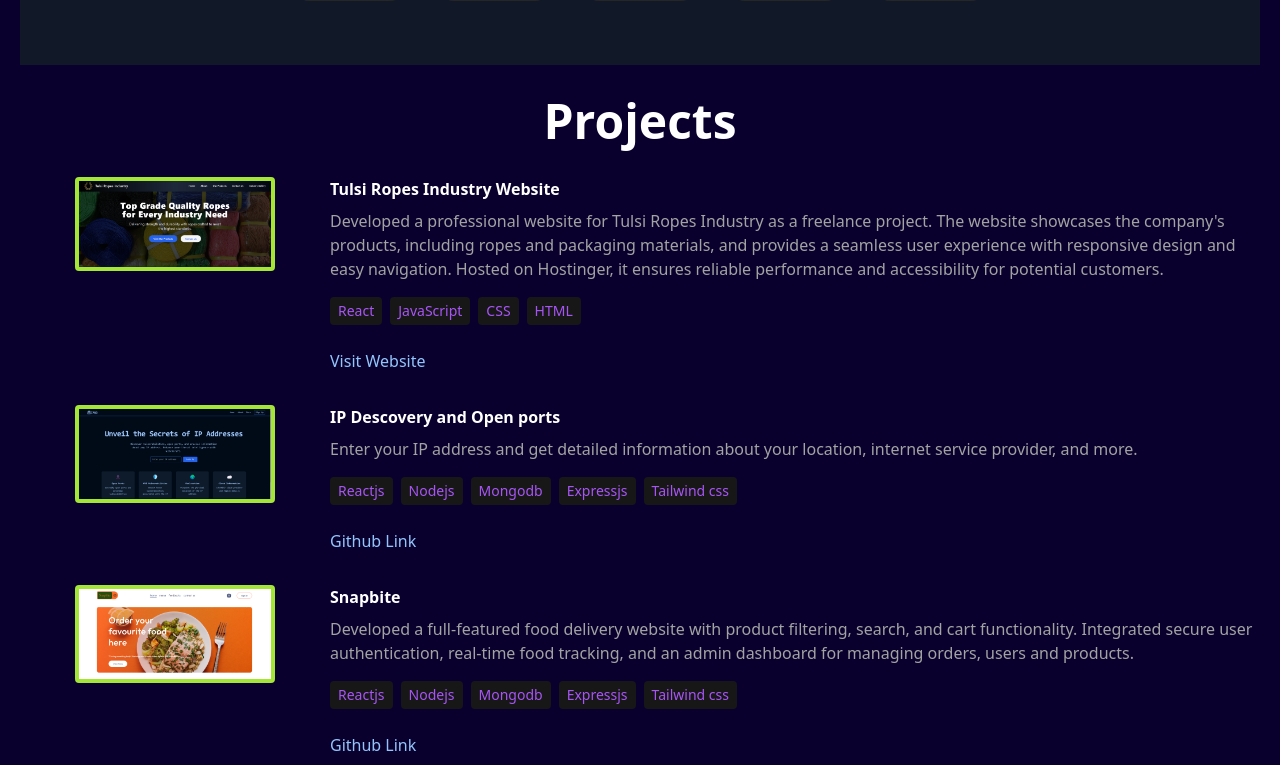
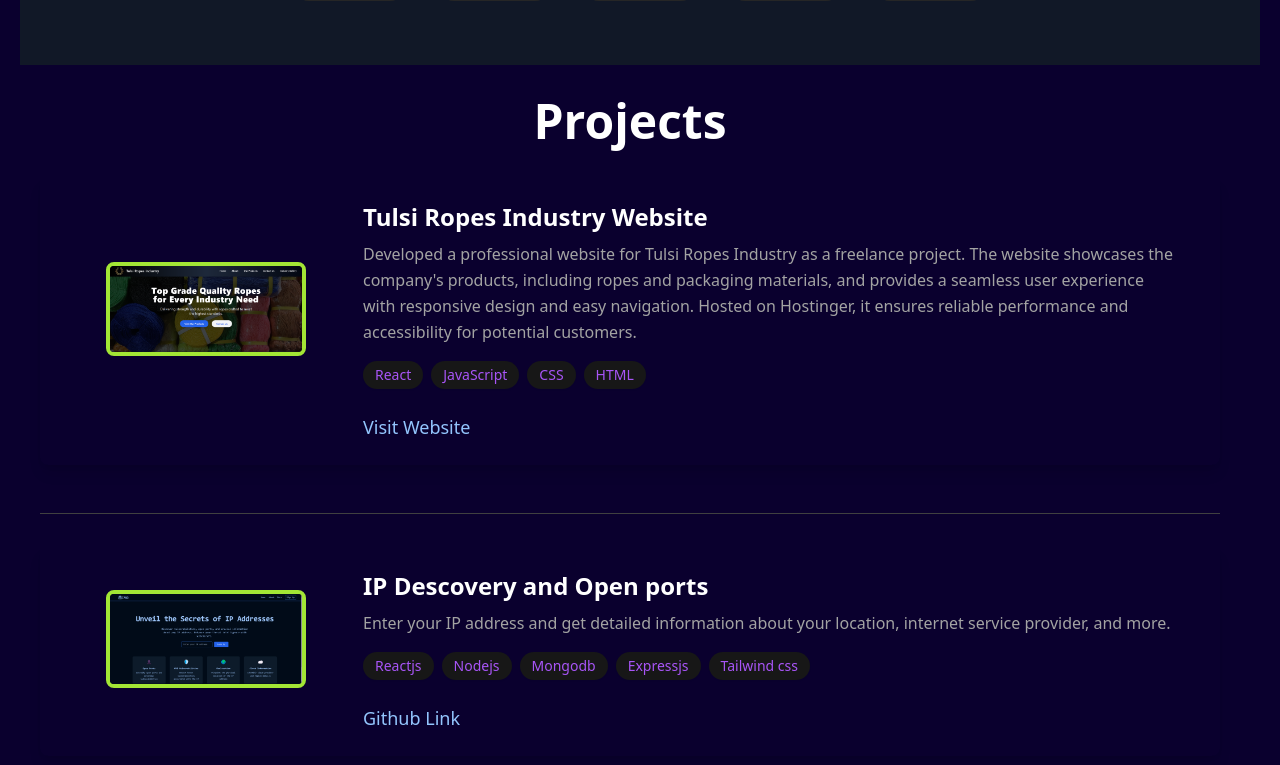
Before and after one commit to krunalvaishnav/Portfolio, a React (Create React App) app: page / in a window 1280 px wide. Shown: the part 1015-1780 px from the top of the page. Built offline with nearby package versions, Linux system fonts and the light colour scheme; the HTML template or start-up script is replaced by a standard one.

Commit message:
Update all css part

```diff
--- a/src/components/Contect/Contect.jsx
+++ b/src/components/Contect/Contect.jsx
@@ -18,24 +18,29 @@
       </p>
 
       {/* Contact Icons and Details */}
-      <div className="flex gap-8 justify-center items-center max-w-4xl mx-auto">
+      <div className="grid grid-cols-1 sm:grid-cols-2 gap-8 justify-center items-center max-w-4xl mx-auto">
         {/* Email */}
-        <div className="flex flex-col items-center space-y-2 ">
+        <div className="flex flex-col items-center space-y-2 text-center">
           <FaEnvelope className="text-blue-500 text-4xl" />
           <p className="text-sm font-medium text-yellow-400">EMAIL</p>
           <a
             href={`mailto:${CONTACT.email}`}
-            className=" text-gray-200 hover:text-blue-500 transition"
+            className="text-gray-200 hover:text-blue-500 transition"
           >
             {CONTACT.email}
           </a>
         </div>
 
         {/* Phone */}
-        <div className="flex flex-col items-center space-y-2">
+        <div className="flex flex-col items-center space-y-2 text-center">
           <FaPhone className="text-green-500 text-4xl" />
           <p className="text-sm font-medium text-yellow-400">PHONE</p>
-          <p className="hover:text-blue-500 transition">{CONTACT.phoneNo}</p>
+          <a
+            href="tel:+917043744778"
+            className="text-gray-200 hover:text-blue-500 transition"
+          >
+            {CONTACT.phoneNo}
+          </a>
         </div>
       </div>
 
--- a/src/components/Project/Project.jsx
+++ b/src/components/Project/Project.jsx
@@ -3,37 +3,47 @@
 
 function Project() {
   return (
-    <div className="mt-8">
+    <div className="mt-8 ml-5 mr-10 text-wrap">
       <h1 className="text-5xl font-bold mb-8 text-center">Projects</h1>
       <div>
         {PROJECTS.map((Project, index) => (
-          <div key={index} className="mb-8 flex flex-wrap lg:justify-center">
+          <React.Fragment key={index}>
+            <div
+              className="mb-12 flex flex-wrap lg:justify-center items-center rounded-lg p-6 shadow-lg hover:shadow-2xl hover:shadow-gray-700 transition-shadow"
+            >
+              {/* Project Image */}
               <div className="w-full sm:w-1/2 md:w-1/3 lg:w-1/4">
                 <img
                   src={Project.image}
                   width={200}
                   height={200}
                   alt={Project.title}
-                className="mb-6 rounded border-4 border-lime-400 mx-auto"
+                  className="mb-6 rounded-lg border-4 border-lime-400 mx-auto transition-transform transform hover:scale-105"
                 />
               </div>
-            <div className="w-full sm:w-1/2 md:w-2/3 lg:w-3/4">
-              <h6 className="mb-2 font-semibold">{Project.title}</h6>
-              <p className="mb-4 text-neutral-400">{Project.description}</p>
+
+              {/* Project Details */}
+              <div className="w-full sm:w-1/2 md:w-2/3 lg:w-3/4 px-4">
+                <h6 className="mb-2 text-2xl font-semibold">{Project.title}</h6>
+                <p className="mb-4 text-neutral-400 leading-relaxed">{Project.description}</p>
+
+                {/* Technologies */}
                 <div className="flex flex-wrap mb-4">
-                {Project.technologies.map((tech, index) => (
+                  {Project.technologies.map((tech, techIndex) => (
                     <span
-                    key={index}
-                    className="mr-2 mb-2 rounded bg-neutral-900 px-2 py-1 text-sm font-medium text-purple-500"
+                      key={techIndex}
+                      className="mr-2 mb-2 inline-block rounded-full bg-neutral-900 px-3 py-1 text-sm font-medium text-purple-500 shadow-sm hover:bg-purple-500 hover:text-white transition-colors"
                     >
                       {tech}
                     </span>
                   ))}
                 </div>
+
+                {/* Project Link */}
                 {Project.title === "Tulsi Ropes Industry Website" ? (
                   <a
                     href={Project.link}
-                  className="text-blue-300 hover:underline"
+                    className="text-blue-300 hover:underline text-lg font-medium"
                     target="_blank"
                     rel="noopener noreferrer"
                   >
@@ -42,7 +52,7 @@
                 ) : (
                   <a
                     href={Project.link}
-                  className="text-blue-300 hover:underline"
+                    className="text-blue-300 hover:underline text-lg font-medium"
                     target="_blank"
                     rel="noopener noreferrer"
                   >
@@ -51,6 +61,9 @@
                 )}
               </div>
             </div>
+            {/* Divider Between Projects */}
+            {index < PROJECTS.length - 1 && <hr className="border-t border-neutral-700 my-8" />}
+          </React.Fragment>
         ))}
       </div>
     </div>
--- a/src/components/Skills/Skills.jsx
+++ b/src/components/Skills/Skills.jsx
@@ -10,46 +10,26 @@
     <div className="flex flex-col justify-center items-center bg-gradient-to-b from-gray-900 to-gray-900 text-white py-16 px-6">
       <h1 className="text-4xl sm:text-5xl mt-9 font-bold mb-8 text-center">Skills</h1>
       <div className="grid grid-cols-2 sm:grid-cols-3 md:grid-cols-4 lg:grid-cols-5 gap-6 sm:gap-8 items-center justify-center">
-        <div className="rounded-2xl border-4 border-neutral-800 p-4 flex flex-col items-center">
-          <FaJava className="text-5xl sm:text-7xl text-red-600" />
-          <p className="mt-1 text-center text-blue-200 text-sm sm:text-base">Java</p>
-        </div>
-        <div className="rounded-2xl border-4 border-neutral-800 p-4 flex flex-col items-center">
-          <IoLogoJavascript className="text-5xl sm:text-7xl text-yellow-400" />
-          <p className="mt-1 text-center text-blue-200 text-sm sm:text-base">Javascript</p>
-        </div>
-        <div className="rounded-2xl border-4 border-neutral-800 p-4 flex flex-col items-center">
-          <RiReactjsLine className="text-5xl sm:text-7xl text-cyan-400" />
-          <p className="mt-1 text-center text-blue-200 text-sm sm:text-base">ReactJs</p>
-        </div>
-        <div className="rounded-2xl border-4 border-neutral-800 p-4 flex flex-col items-center">
-          <FaNodeJs className="text-5xl sm:text-7xl text-green-500" />
-          <p className="mt-1 text-center text-blue-200 text-sm sm:text-base">NodeJs</p>
-        </div>
-        <div className="rounded-2xl border-4 border-neutral-800 p-4 flex flex-col items-center">
-          <BiLogoMongodb className="text-5xl sm:text-7xl text-green-500" />
-          <p className="mt-1 text-center text-blue-200 text-sm sm:text-base">Mongodb</p>
-        </div>
-        <div className="rounded-2xl border-4 border-neutral-800 p-4 flex flex-col items-center">
-          <FaFigma className="text-5xl sm:text-7xl text-pink-400" />
-          <p className="mt-1 text-center text-blue-200 text-sm sm:text-base">Figma</p>
-        </div>
-        <div className="rounded-2xl border-4 border-neutral-800 p-4 flex flex-col items-center">
-          <FaHtml5 className="text-5xl sm:text-7xl text-red-500" />
-          <p className="mt-1 text-center text-blue-200 text-sm sm:text-base">HTML</p>
-        </div>
-        <div className="rounded-2xl border-4 border-neutral-800 p-4 flex flex-col items-center">
-          <FaCss3Alt className="text-5xl sm:text-7xl text-blue-500" />
-          <p className="mt-1 text-center text-blue-200 text-sm sm:text-base">CSS</p>
-        </div>
-        <div className="rounded-2xl border-4 border-neutral-800 p-4 flex flex-col items-center">
-          <FaGitAlt className="text-5xl sm:text-7xl text-red-500" />
-          <p className="mt-1 text-center text-blue-200 text-sm sm:text-base">Git</p>
-        </div>
-        <div className="rounded-2xl border-4 border-neutral-800 p-4 flex flex-col items-center">
-          <FiDatabase className="text-5xl sm:text-7xl text-blue-500" />
-          <p className="mt-1 text-center text-blue-200 text-sm sm:text-base">SQL</p>
-        </div>
+        {[
+          { Icon: FaJava, color: "text-red-600", label: "Java" },
+          { Icon: IoLogoJavascript, color: "text-yellow-400", label: "Javascript" },
+          { Icon: RiReactjsLine, color: "text-cyan-400", label: "ReactJs" },
+          { Icon: FaNodeJs, color: "text-green-500", label: "NodeJs" },
+          { Icon: BiLogoMongodb, color: "text-green-500", label: "Mongodb" },
+          { Icon: FaFigma, color: "text-pink-400", label: "Figma" },
+          { Icon: FaHtml5, color: "text-red-500", label: "HTML" },
+          { Icon: FaCss3Alt, color: "text-blue-500", label: "CSS" },
+          { Icon: FaGitAlt, color: "text-red-500", label: "Git" },
+          { Icon: FiDatabase, color: "text-blue-500", label: "SQL" },
+        ].map(({ Icon, color, label }, index) => (
+          <div
+            key={index}
+            className={`rounded-2xl border-4 border-neutral-800 p-4 flex flex-col items-center transition-transform transform hover:scale-110  hover:border-1 hover:shadow-md hover:shadow-white`}
+          >
+            <Icon className={`text-5xl sm:text-7xl ${color}`} />
+            <p className="mt-1 text-center text-blue-200 text-sm sm:text-base">{label}</p>
+          </div>
+        ))}
       </div>
     </div>
   );
```
Lines whose indentation alone changed are shown as unchanged.
